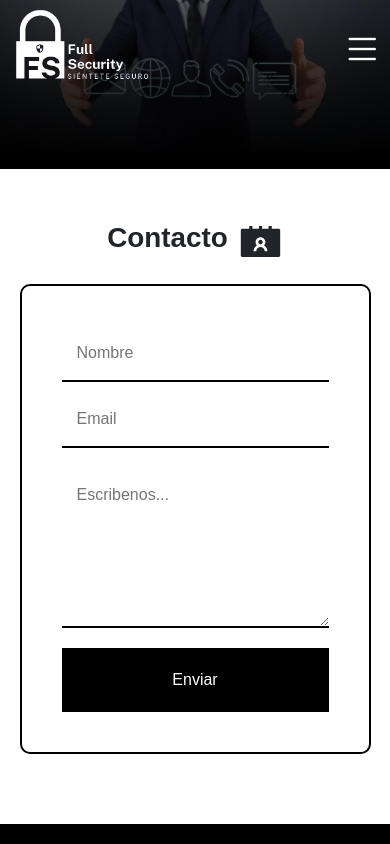
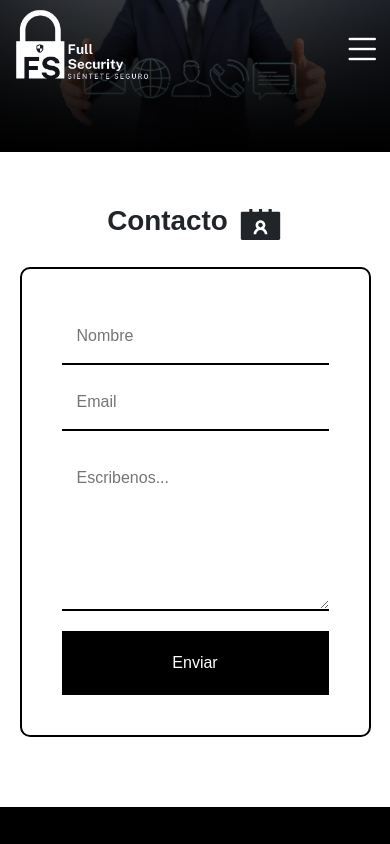
Before and after one commit to rafaeldoleo14/FullSecurityReact, a React (Vite) app: page /contact in a window 390 px wide. Shown: the top 844 px of the page. Built offline with nearby package versions, Linux system fonts and the light colour scheme.

Commit message:
fix: other changes in the media query

```diff
--- a/src/fullSecurity/components/Contact/ContactStyle.css
+++ b/src/fullSecurity/components/Contact/ContactStyle.css
@@ -119,13 +119,13 @@
 
   @media (max-width: 395px) {
     .contactImage {
-      height: 20vh;
+      height: 18vh;
     }
   }
 
   @media (max-width: 290px) {
     .contactImage {
-      height: 15vh;
+      height: 13vh;
     }
   }
 
```
